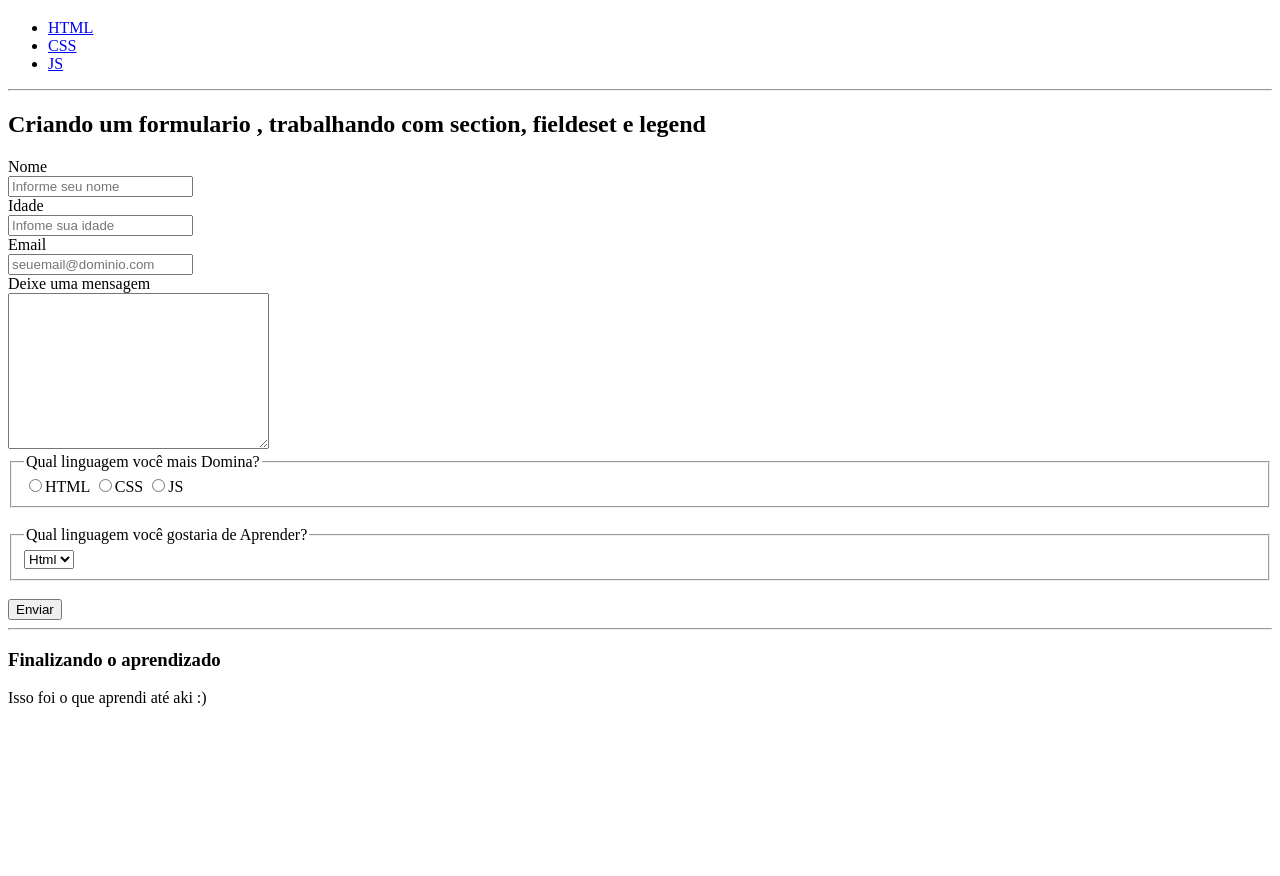
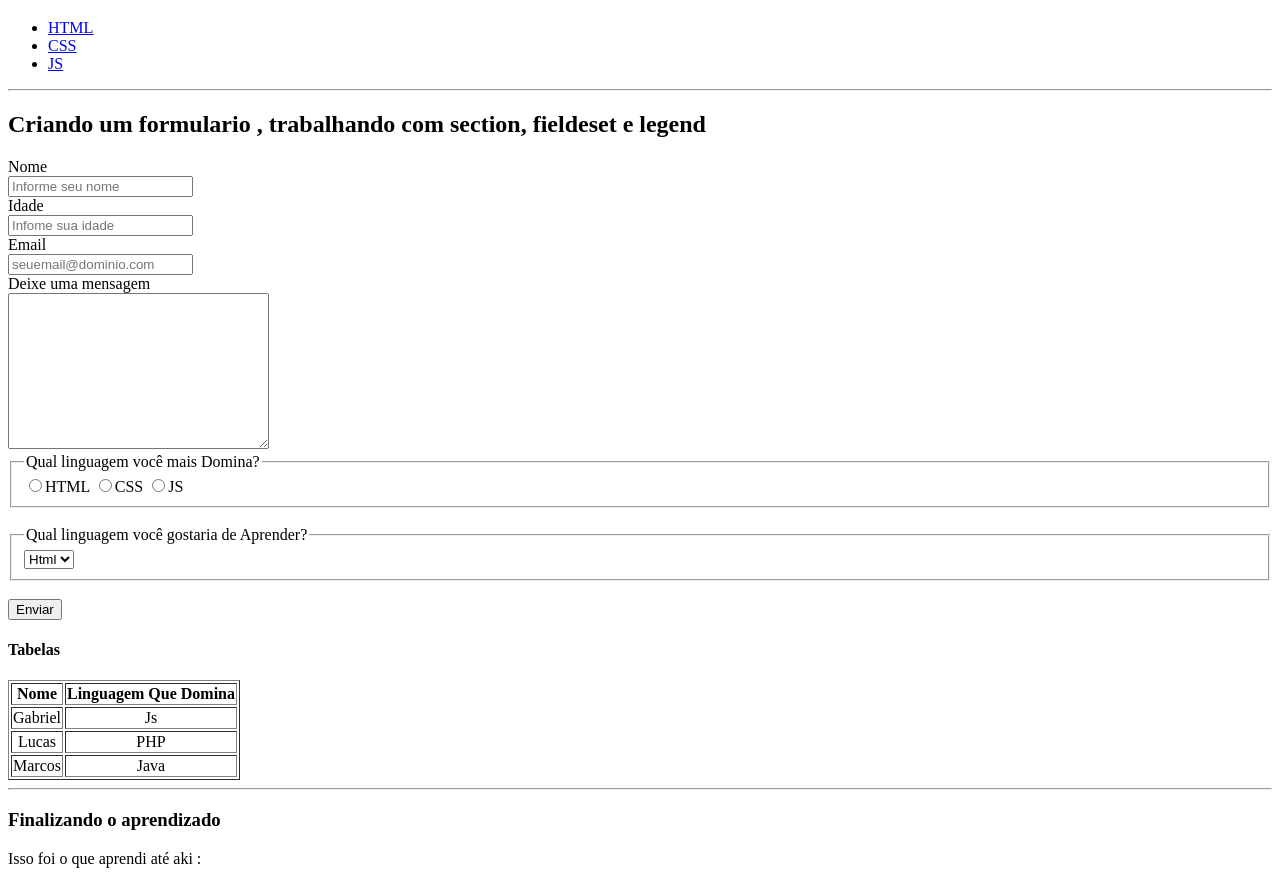
Before and after one commit to GabrielAlmeidaNunes/Aprendendo_html, a plain HTML site: page index.html in a window 1280 px wide. Shown: the part 61-937 px from the top of the page. Before the commit the page ends 800 px from the top, so only its background shows below. Drawn offline with Linux system fonts and the light colour scheme.

Commit message:
incluindo tabela na tag main

```diff
--- a/index.html
+++ b/index.html
@@ -68,7 +68,38 @@
 
        </fieldset><br>
 
-        <input type="submit" value="Enviar">
+        <input type="submit" value="Enviar"><br>
+
+
+        <table style="text-align: center;" border="1px">
+            <h4>Tabelas</h4>
+
+            <thead>
+                <tr>
+                    <th>Nome </th>
+                    <th> Linguagem Que Domina </th>
+
+                </tr>
+            </thead>
+
+            <tbody>
+                <tr>
+                    <td>Gabriel</td>
+                    <td>Js</td>
+                </tr>
+
+                <tr>
+                    <td>Lucas</td>
+                    <td>PHP</td>
+                </tr>
+
+                <tr>
+                    <td>Marcos</td>
+                    <td>Java</td>
+                </tr>
+            </tbody>
+
+        </table>
 
       </form>
 
@@ -80,7 +111,7 @@
 
     <h3>Finalizando o aprendizado</h3>
 
-    <span> Isso foi o que aprendi até aki :)</span>
+    <span> Isso foi o que aprendi até aki :</span>
 
    </footer>
 
```
